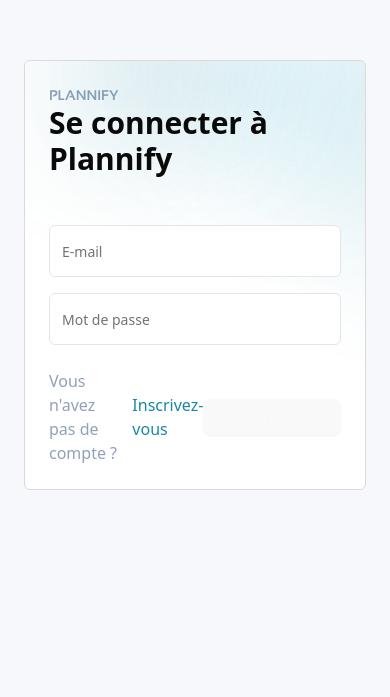
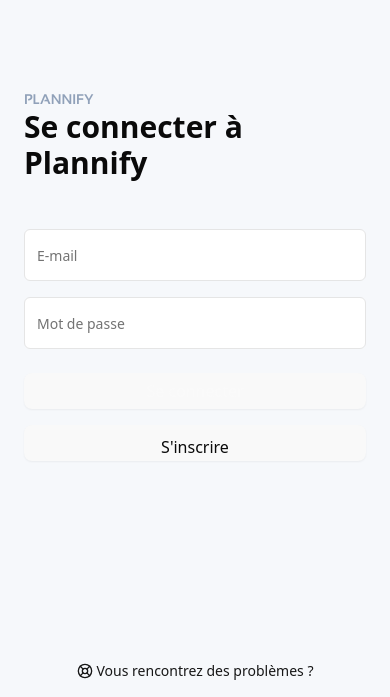
Before and after one commit to Plannify-Truck-Driver-App/web-driver-app, a React (Vite) app: page /login in a window 390 px wide. Shown: the part 147-844 px from the top of the page. Built offline with nearby package versions, Linux system fonts and the light colour scheme.

Commit message:
update login page for mobile

```diff
--- a/src/assets/style/index.css
+++ b/src/assets/style/index.css
@@ -63,14 +63,14 @@
   --sidebar-ring: oklch(0.708 0 0);
 }
 
-a {
+/* a {
   font-weight: 500;
   color: #1887A3;
   text-decoration: inherit;
 }
 a:hover {
   color: #0c6d86;
-}
+} */
 
 body, #root {
   margin: 0;
--- a/src/components/forms/login-form.tsx
+++ b/src/components/forms/login-form.tsx
@@ -11,7 +11,7 @@
 export default function LoginForm({ form, onSubmit }: LoginFormProps) {
   return (
     <Form {...form}>
-        <form onSubmit={form.handleSubmit(onSubmit)} className="flex flex-col gap-4 max-w-sm">
+        <form onSubmit={form.handleSubmit(onSubmit)} className="flex flex-col gap-4 sm:max-w-sm">
             <FormField
                 control={form.control}
                 name="email"
--- a/src/layouts/authentication-layout.tsx
+++ b/src/layouts/authentication-layout.tsx
@@ -1,9 +1,11 @@
+import { LifeBuoy } from "lucide-react";
 import { Outlet } from "react-router";
 
 export default function AuthenticationLayout() {
   return (
-    <div className="flex flex-col w-full max-w-[800px] relative overflow-hidden p-6 mx-6 rounded-sm border border-border bg-neutral">
-      <div className="grid grid-cols-4 absolute -top-16 z-0">
+    <>
+      <div className="flex flex-col w-full max-w-[800px] relative overflow-hidden p-6 sm:mx-6 rounded-sm sm:border sm:border-border sm:bg-neutral">
+        <div className="hidden sm:grid grid-cols-4 absolute -top-16 z-0">
           <div className="rounded-full w-[160px] h-[160px] bg-gradient-to-r from-[#78BCCD] via-[#1887A3] to-[#0A4452] opacity-15 blur-3xl z-10"></div>
           <div className="rounded-full w-[139px] h-[139px] bg-[#5FB9CF] opacity-15 blur-3xl z-10"></div>
           <div className="rounded-full w-[185px] h-[185px] bg-[#58CBE8] opacity-15 blur-3xl z-10"></div>
@@ -14,5 +16,10 @@
           <Outlet />
         </div>
       </div>
+      <div className="flex flex-row items-center gap-1 text-primary text-sm absolute bottom-4">
+        <LifeBuoy size={16} />
+        <a href="/help" className="hover:underline">Vous rencontrez des problèmes ?</a>
+      </div>
+    </>
   );
 }
--- a/src/pages/authentication/ui/login-page.tsx
+++ b/src/pages/authentication/ui/login-page.tsx
@@ -2,6 +2,7 @@
 import { Button } from "@/components/ui/button";
 import type { LoginSchema } from "../feature/login-page-feature";
 import type { UseFormReturn } from "react-hook-form";
+import { useNavigate, type NavigateFunction } from "react-router";
 
 interface LoginPageProps {
   form: UseFormReturn<LoginSchema>,
@@ -9,19 +10,23 @@
 }
 
 export default function LoginPage({ form, onSubmit }: LoginPageProps) {
+
+  const navigate: NavigateFunction = useNavigate()
+
   return (
     <div className="flex flex-col gap-12">
       <h1 className="text-3xl font-bold">Se connecter à Plannify</h1>
       <div className="flex flex-col gap-6">
         <LoginForm form={form} onSubmit={onSubmit} />
-        <div className="flex flex-row items-center justify-between">
-          <div className="flex flex-row items-center gap-2">
+        <div className="flex flex-col sm:flex-row items-center justify-between gap-4 sm:gap-0">
+          <div className="hidden sm:flex flex-row items-center gap-2">
             <p className="text-slate-400">Vous n'avez pas de compte ?</p>
-            <a href="/register" className="text-blue-500 hover:underline">
+            <a href="/register" className="text-secondary hover:underline">
               Inscrivez-vous
             </a>
           </div>
-          <Button variant="secondary" onClick={form.handleSubmit(onSubmit)}>Se connecter</Button>
+          <Button variant="secondary" className="w-full sm:w-auto" onClick={form.handleSubmit(onSubmit)}>Se connecter</Button>
+          <Button variant="outline" className="inline-block sm:hidden w-full sm:w-auto bg-neutral" onClick={() => navigate("/register")}>S'inscrire</Button>
         </div>
       </div>
     </div>
```
Lines whose indentation alone changed are shown as unchanged.
